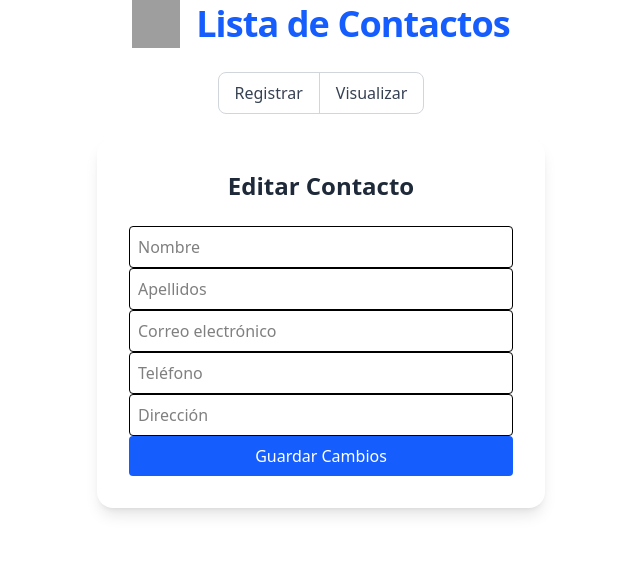
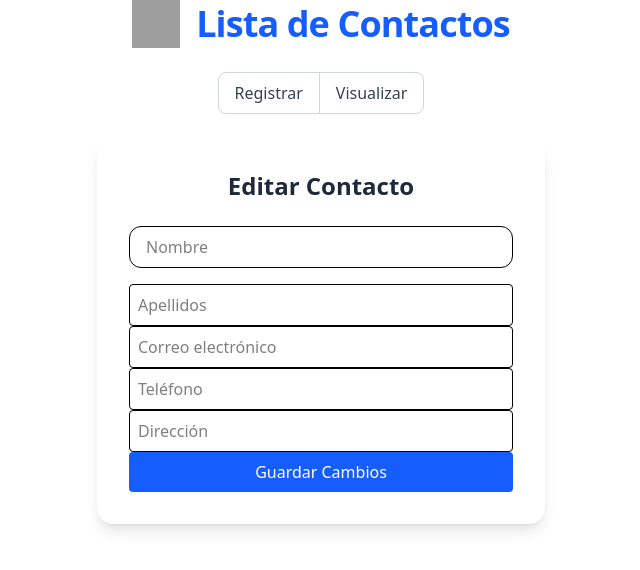
Before and after one commit to UrbanoTrejoOrlando/Proyecto_Contactos, a React (Vite) app in the folder frontend-contactos/: page /editar/1 in a window 1280 px wide. Shown: the top 570 px of the page, without its empty margins (319-959 px from the left). Built offline with nearby package versions, Linux system fonts and the light colour scheme; no server answers; grey boxes are pictures that could not be loaded.

Commit message:
Modificaciones

```diff
--- a/frontend-contactos/src/Editar/FormularioEditar.jsx
+++ b/frontend-contactos/src/Editar/FormularioEditar.jsx
@@ -66,13 +66,15 @@ const FormularioEditar = () => {
       <form onSubmit={handleSubmit} className="bg-white p-8 rounded-2xl shadow-lg w-full max-w-md">
       <h2 className="text-2xl font-bold text-gray-800 text-center mb-6">Editar Contacto</h2>
 
+        <div className="mb-4 flex items-center border rounded-xl px-4 py-2
+            focus-within:ring-2 focus-within:ring-blue-400">
           <input
             name="first_name"
             value={contacto.first_name}
             onChange={handleChange}
-          className="w-full p-2 border rounded"
             placeholder="Nombre"
           />
+        </div>
         <input
           name="last_name"
           value={contacto.last_name}
```
Lines whose indentation alone changed are shown as unchanged.
